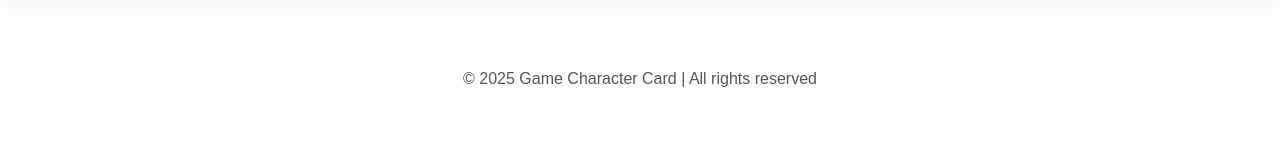
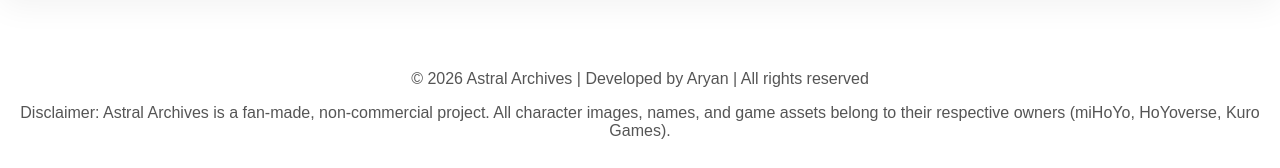
Before and after one commit to ShRiKe0615/Character-Book, a React (Create React App) app: page /GenshinImpact in a window 1280 px wide. Shown: the part 9334-9502 px from the top of the page. Before the commit the page ends 9453 px from the top, so only its background shows below. Built offline with nearby package versions, Linux system fonts and the light colour scheme.

Commit message:
update footer and format is cleaned
Updated footer.
Cleaned up formatting by removing spacing and unwanted lines

```diff
--- a/src/App.js
+++ b/src/App.js
@@ -126,7 +126,8 @@ const App = () => {
         </Routes>
 
         <footer className="footer">
-          <p>© 2025 Game Character Card | All rights reserved</p>
+          <p>© 2026 Astral Archives | Developed by Aryan | All rights reserved</p>
+          <p>Disclaimer: Astral Archives is a fan-made, non-commercial project. All character images, names, and game assets belong to their respective owners (miHoYo, HoYoverse, Kuro Games).</p>
         </footer>
       </div>
     </Router>
```
Also changed, not shown: src/App.css (+3 -9 lines).
